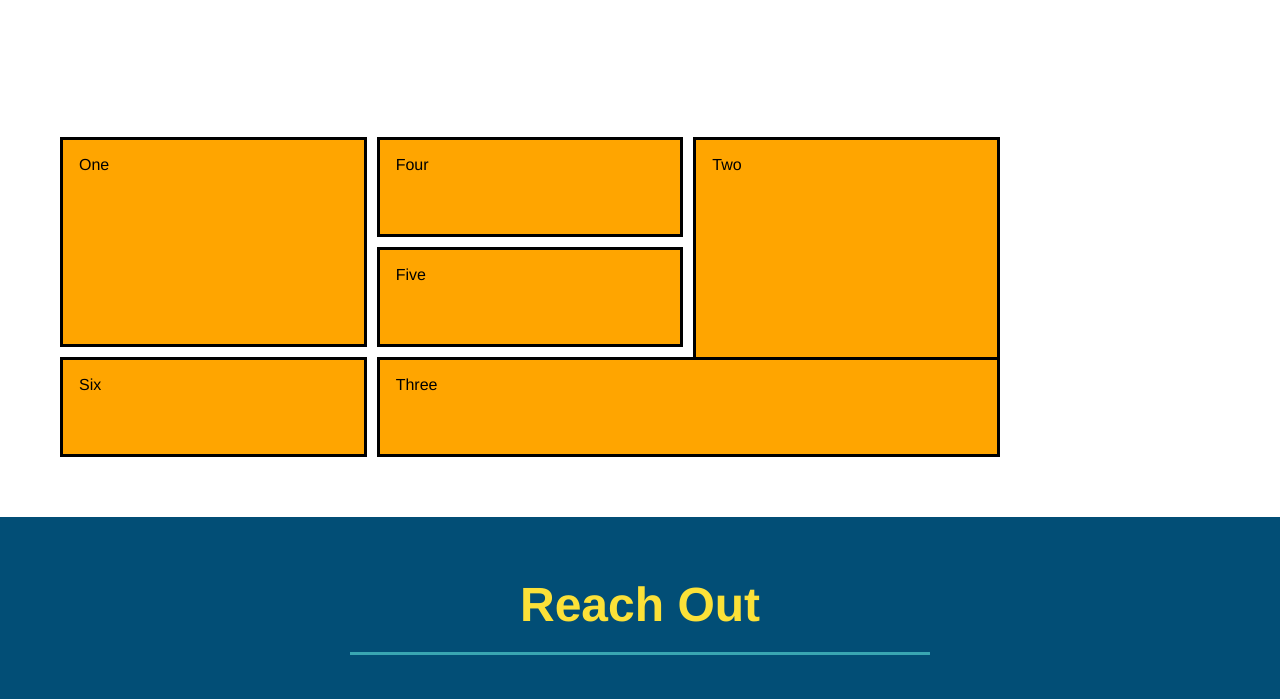
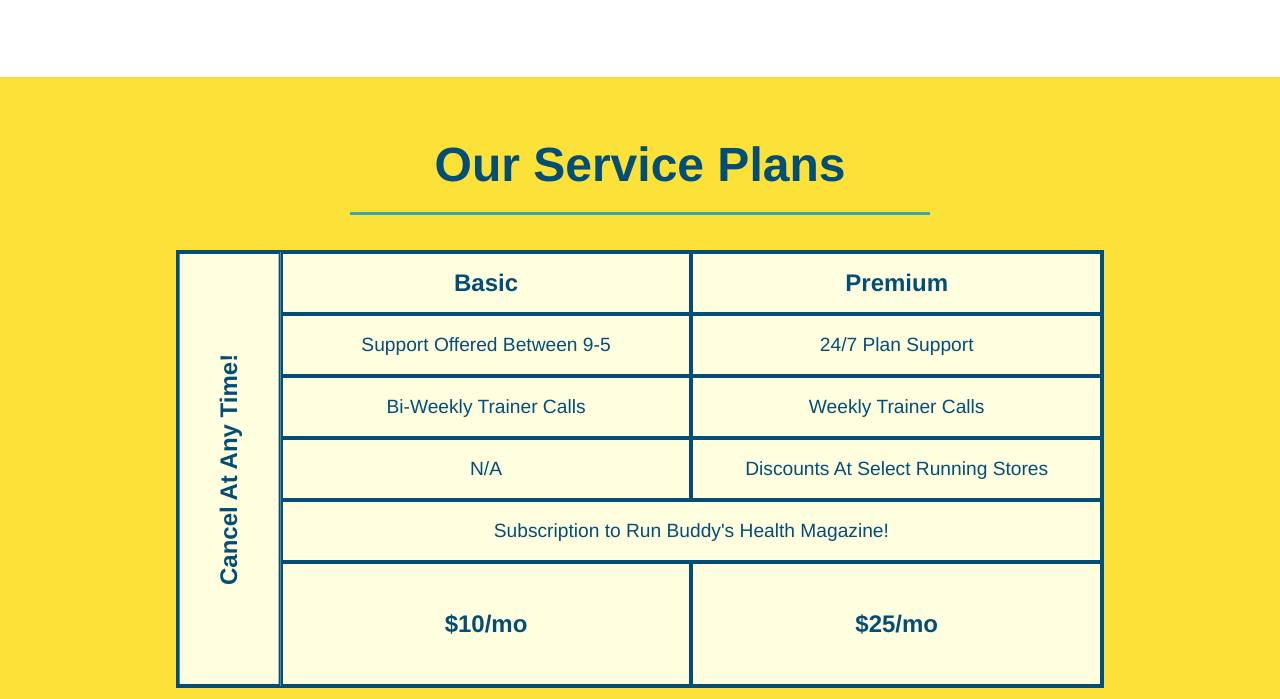
Before and after one commit to blchilds55/run-buddy, a plain HTML site: page index.html in a window 1280 px wide. Shown: the part 2970-3669 px from the top of the page. Drawn offline with Linux system fonts and the light colour scheme.

Commit message:
added service table comparison

```diff
--- a/assets/css/style.css
+++ b/assets/css/style.css
@@ -338,34 +338,58 @@ section {
     display: flex;
 }
 
+.services {
+    background: #fce138;
+}
+
+.service-grid-wrapper {
+    display: flex;
+    width: 100%;
+    justify-content: center;
+}
+
 .service-grid-container {
     display: grid;
-    max-width: 940px;
-    grid-template-columns: repeat(3, 1fr);
-    grid-template-rows: repeat(3, 100px);
-    grid-gap: 10px;
+    grid-template-columns: 1fr repeat(2, 4fr);
+    grid-template-rows: repeat(5, 1fr) 2fr;
+    background: lightyellow;
+    width: 80%;
+    border: 2px solid #024e76;
+    color: #024e76;
+    font-size: 1.2rem;
 }
 
 .service-grid-item {
-    background-color: orange;
-    border: solid;
-    color: black;
-    padding: 1em;
+    padding: 15px 0;
+    border: 2px solid #024e76;
+    display: flex;
+    align-items: center;
+    justify-content: center;
+    text-align: center;
 }
 
-.box1 {
-    grid-column: 1/2;
-    grid-row: 1/3;
+.service-grid-item.basic {
+    grid-column: 2 / span 1;
 }
 
-.box2 {
-    grid-column: 3/4;
-    grid-row: 1/-1;
+.service-grid-item.both {
+    grid-column: 2 / span 2;
 }
 
-.box3 {
-    grid-column: 2/ span 2;
-    grid-row: 3/ span 1;
+.service-grid-item.cancel {
+    grid-row: 1 / -1;
+}
+
+.service-grid-item.cancel {
+    writing-mode: vertical-lr;
+    grid-column: 1;
+    grid-row: 1 / -1;
+    transform: rotate(180deg);
+}
+
+.grid-head, .grid-price, .service-grid-item.cancel {
+    font-size: 1.5rem;
+    font-weight: bold;
 }
 
 @media screen and (max-width: 980px) {
@@ -441,6 +465,25 @@ section {
     .step-text {
         flex: 100;
     }
+
+    .service-grid-container {
+        grid-template-columns: 1fr 1fr;
+    }
+
+    .service-grid-item.basic {
+        grid-column: 1;
+    }
+
+    .service-grid-item.both {
+        grid-column: 1 / -1;
+    }
+
+    .service-grid-item.cancel {
+        transform: none;
+        writing-mode: unset;
+        grid-column: 1 / -1;
+        grid-row: -1;
+    }
 }
 
 @media screen and (max-width: 575px) {
--- a/index.html
+++ b/index.html
@@ -228,13 +228,61 @@
     </section> -->
 
     <section id="service-plans" class="services">
-        <div class="service-grid-container">
-            <div class="service-grid-item box1">One</div>
-            <div class="service-grid-item box2">Two</div>
-            <div class="service-grid-item box3">Three</div>
-            <div class="service-grid-item box4">Four</div>
-            <div class="service-grid-item box5">Five</div>
-            <div class="service-grid-item box6">Six</div>
+        <h2 class="section-title secondary-border">
+            Our Service Plans
+        </h2>
+        <div class="service-grid-wrapper">
+            <div class="service-grid-container">
+               <!-- Headers -->
+                <div class="service-grid-item grid-head basic">
+                    Basic
+                </div>
+
+                <div class="service-grid-item grid-head premium">
+                    Premium
+                </div>
+
+                <!-- Body -->
+                <div class="service-grid-item basic">
+                    Support Offered Between 9-5
+                </div>
+
+                <div class="service-grid-item premium">
+                    24/7 Plan Support
+                </div>
+
+                <div class="service-grid-item basic">
+                    Bi-Weekly Trainer Calls
+                </div>
+
+                <div class="service-grid-item premium">
+                    Weekly Trainer Calls
+                </div>
+
+                <div class="service-grid-item basic">
+                    N/A
+                </div>
+
+                <div class="service-grid-item premium">
+                    Discounts At Select Running Stores
+                </div>
+
+                <div class="service-grid-item both">
+                    Subscription to Run Buddy's Health Magazine!
+                </div>
+
+                <div class="service-grid-item grid-price basic">
+                    $10/mo
+                </div>
+
+                <div class="service-grid-item grid-price premium">
+                    $25/mo
+                </div>
+
+                <div class="service-grid-item cancel">
+                    Cancel At Any Time!
+                </div>
+            </div>
         </div>
     </section>
     <section id="reach-out" class="contact">
```
